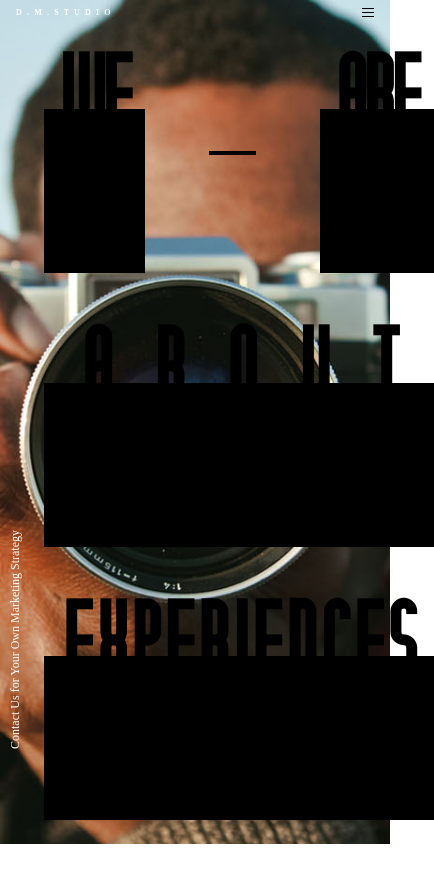
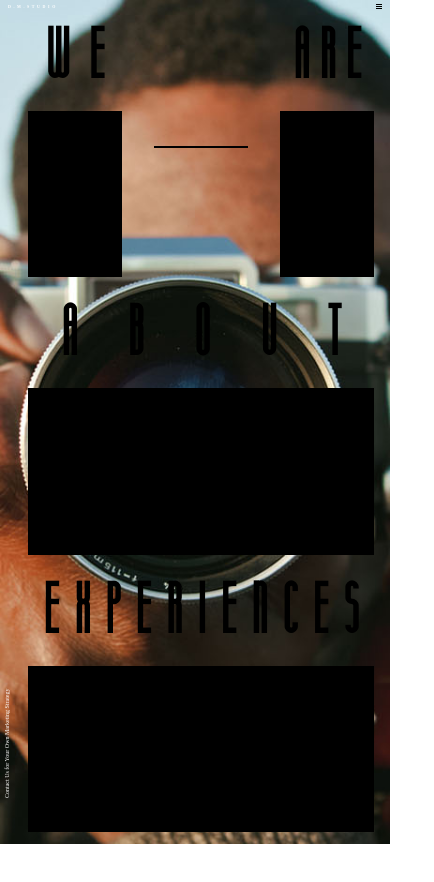
Before and after one commit to masaka222/D.-M.-Studio-animation, a React (Create React App) app: page / in a window 390 px wide. Shown: the top 882 px of the page, 434 px wide, since content can reach past the window. After the commit the page ends 844 px from the top, so only its background shows below. Built offline with nearby package versions, Linux system fonts and the light colour scheme.

Commit message:
Minor media query fixes

```diff
--- a/src/App.css
+++ b/src/App.css
@@ -66,6 +66,13 @@ body{
 }
 @media only screen and (max-width: 75em) and (max-height: 600px){
   html{
-      font-size: 30%;
+      font-size: 25%;
   }
 }
+
+/* Media Queries for small width */
+@media only screen and (max-width: 768px){
+  html{
+      font-size: 25%;
+  }
+}
--- a/src/Main.css
+++ b/src/Main.css
@@ -114,3 +114,10 @@
 .main-experiences:hover span{
     transform: scale(1.1);
 }
+
+/* Hide text when it becomes too small and starts collapsing */
+@media only screen and (max-width: 768px){
+    .main-line__text{
+        opacity: 0;
+    }
+}
--- a/src/Navigation.css
+++ b/src/Navigation.css
@@ -204,6 +204,14 @@
     visibility: visible !important;
 }
 
+
+/* MEDIA QUERIES */
+@media only screen and (max-height: 600px){
+    .navigation__fullscreen{
+        margin-top: 25rem;
+    }
+}
+
 /* ANIMATION KEYFRAMES */
 
 /* For D.M. Studio text */
```
